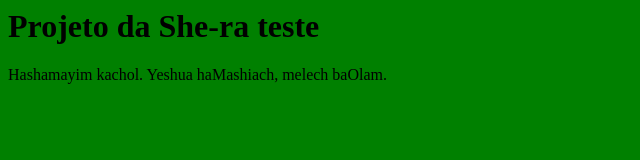
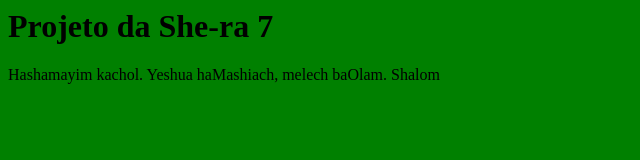
Before and after one commit to andrea1783/curso-git, a plain HTML site: page index.html in a window 1280 px wide. Shown: the whole page, without its empty margins (0-640 px from the left). Drawn offline with Linux system fonts and the light colour scheme.

Commit message:
alterando corpo do texto

```diff
--- a/index.html
+++ b/index.html
@@ -4,8 +4,8 @@
  </head>
   <body>
 
-	<h1> Projeto da She-ra teste</h1>
-	 <p> Hashamayim kachol. Yeshua haMashiach, melech baOlam.</p>
+	<h1> Projeto da She-ra 7</h1>
+	 <p> Hashamayim kachol. Yeshua haMashiach, melech baOlam. Shalom</p>
 
  </body>
 
```
